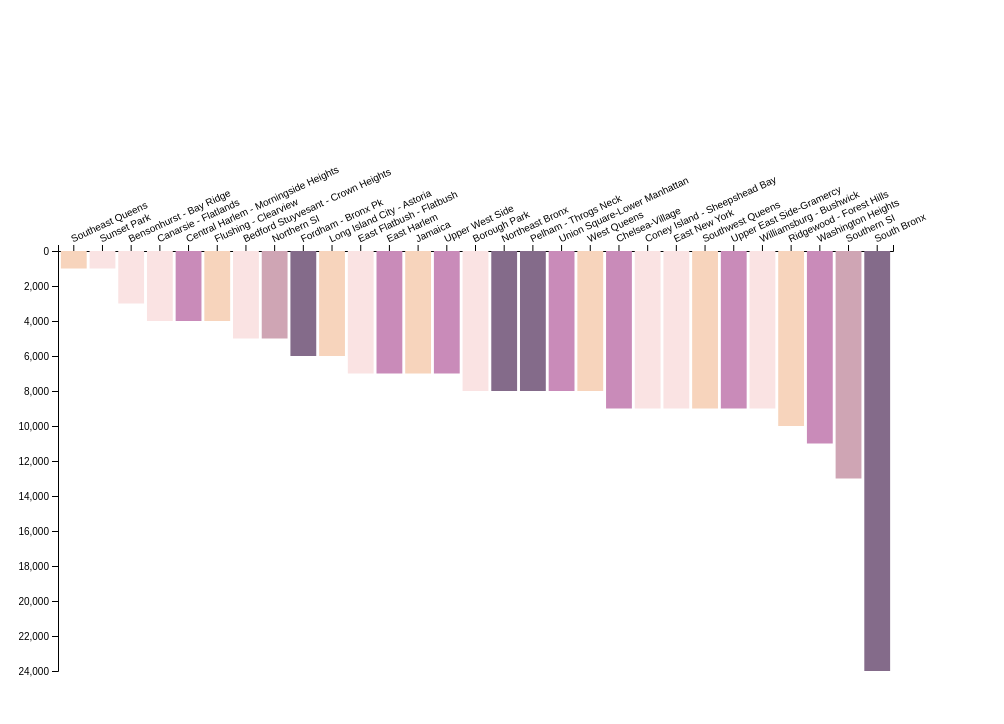
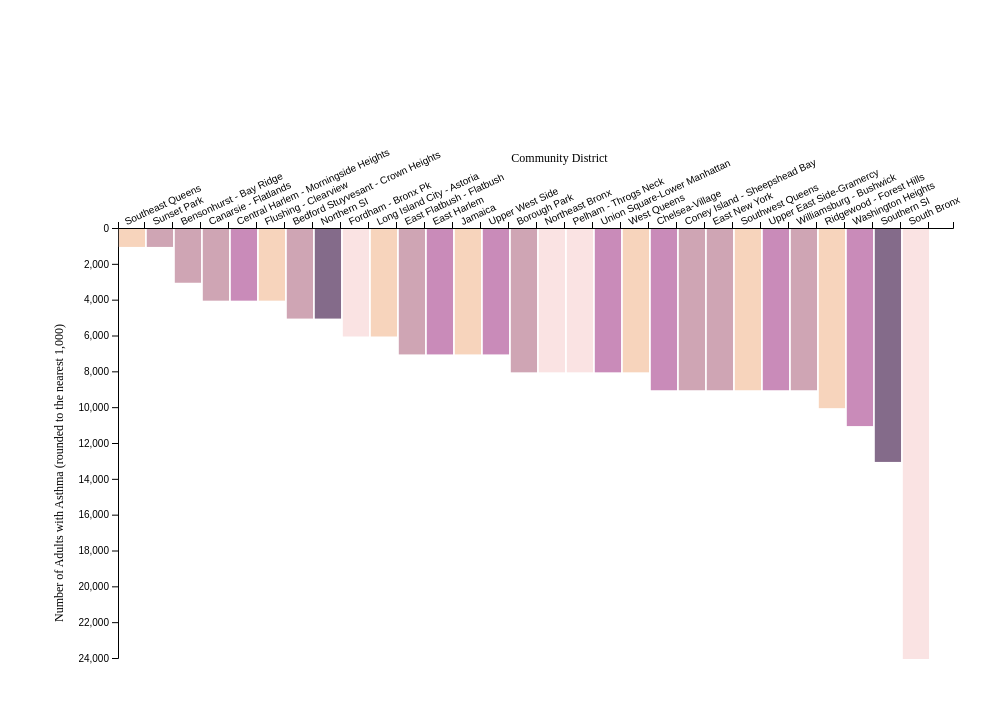
Before and after one commit to weijiex/D3-DataViz, a plain HTML site: page index.html in a window 1280 px wide. Shown: the whole page, without its empty margins (0-1004 px from the left). Drawn offline with Linux system fonts and the light colour scheme.

Commit message:
adjusted bar, axis

```diff
--- a/index.html
+++ b/index.html
@@ -4,13 +4,6 @@
 		<meta charset="UTF-8">
 		<title>Intro to D3</title>
   		<script type="text/javascript" src="./d3/d3.min.js"></script>
-  		<style>
-  			.Brooklyn {fill: #fae3e3;}
-		    .Queens {fill: #f7d4bc;}
-		    .StatenIsland {fill: #cfa5b4;}
-		    .Manhattan {fill: #c98bb9;}
-		    .Bronx {fill: #846b8a;}
-  		</style>
 	</head>
 
 
@@ -28,7 +21,7 @@
 		<script type="text/javascript">
 			var svg_w = 960;
 			var svg_h = 700;
-			var margin = {top: 100, right: 75, bottom: 180, left: 50};
+			var margin = {top: 90, right: 15, bottom: 180, left: 110};
 			var width = svg_w - margin.left - margin.right;
 			var height = svg_h - margin.top - margin.bottom;
 
@@ -49,6 +42,7 @@
     			})
 
 
+    		//create svg, svg g element
 			var svg = d3.select("#chart")
 					    .append("svg")
 					    .attr("width", svg_w)
@@ -57,7 +51,7 @@
 		    var g = svg.append("g")
 				    	.attr("transform", "translate("+ margin.left + "," + margin.top*2.3 + ")");
 
-
+			//setup x, y, color scale
     		var yScale = d3.scaleLinear()
 							.domain(d3.extent(dataset, function(d) { return d.Number;}))
 							.range([0,height])
@@ -65,37 +59,61 @@
 
 			var xScale = d3.scaleBand()
 							.domain(dataset.map(function (d) {return d.Geography;}))
-							.range([0, width])
-							.padding(0.1);
+							.rangeRound([0, width]);
 
+
+			var colorScale = d3.scaleOrdinal()
+						        .domain(dataset, function(d) {return d.Borough})
+						        .range(['#fae3e3', '#f7d4bc', '#cfa5b4', '#c98bb9', '#846b8a']);
+
+			//add x axis
 			g.append("g")
 				.call(d3.axisTop(xScale))
 				.selectAll("text")
-		        .attr("y", -8)
-		        .attr("x", 3)
+				.attr("y", -10)
+		        .attr("x", -15)
 		        .attr("transform", "rotate(-25)")
 		        .style("text-anchor", "start");
 
+		    //add y axis
 			g.append("g")
 				.call(d3.axisLeft(yScale));
 
+			//create bars
+			var barwidth = width / (dataset.length + 1);
 	    	g.selectAll(".bar")
 		        .data(dataset)
 		        .enter()
 		        .append("rect")
-		        .attr("x", function(d){ return xScale(d.Geography); })
-		        .attr("y", 0)
-		        .attr("width", xScale.bandwidth())
+		        .attr("x", function(d, i){ return i * Math.round(barwidth) + 0.8 })
+		        .attr("y", 1)
+		        .attr("width", barwidth - 1.6)
 		        .attr("height", function(d){ return yScale(d.Number) })
-		        .attr("class", function(d) {
-			          var c
-			          if (d.Borough == 'Brooklyn') {c = 'Brooklyn'}
-			          else if (d.Borough == 'Queens') {c = 'Queens'}
-			          else if (d.Borough == 'Staten Island') {c = 'StatenIsland'}
-			          else if (d.Borough == 'Manhattan') {c = 'Manhattan'}
-			          else {c = 'Bronx'}
-			          return c
-			        });
+		        .attr("fill", function(d) { return colorScale(d.Borough); });
+
+	        //add text lable for x axis
+	        g.append("text")
+				.attr("transform", "translate("+ width/2 + "," + (-margin.top) + ")")
+				.style("text-anchor", "middle")
+				.text("Community District")
+				.attr("dy", "2em")
+				.attr("dx", "2em")
+       			.style("font-size", 12)
+				.attr("class", "axisLabel");
+
+			//add text lable for y axis
+			g.append('text')
+				.attr("transform", "translate(" + (-margin.left/2) + " ," + (height) + ")" + "rotate(-90)")
+	            .attr("text-anchor", "right")
+	            .text("Number of Adults with Asthma (rounded to the nearest 1,000)")
+				.attr("dx", "3em")
+	            .style("font-size", 12)
+	            .attr('class', 'axisLabel');
+
+
+
+
+
 
 			});
 
```
